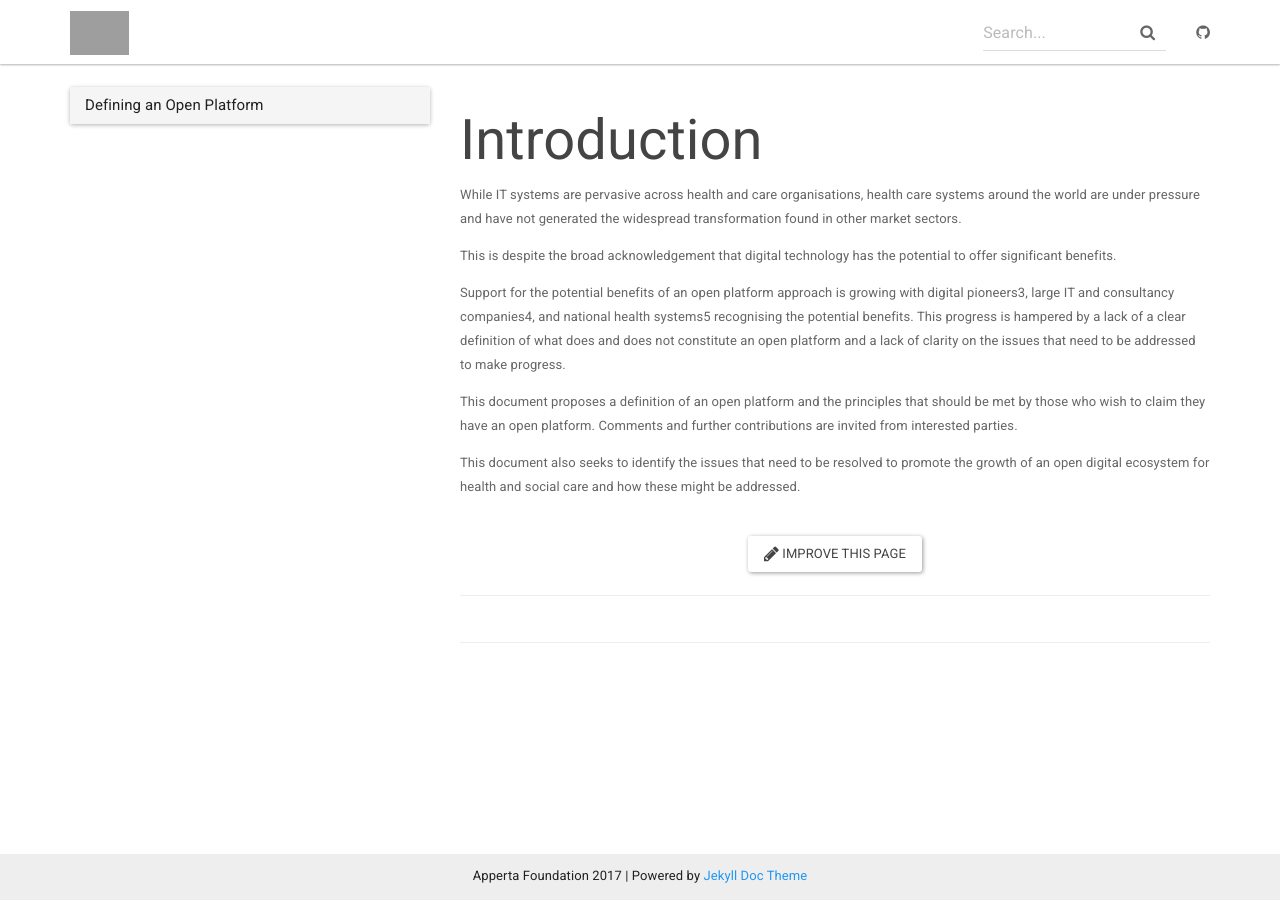
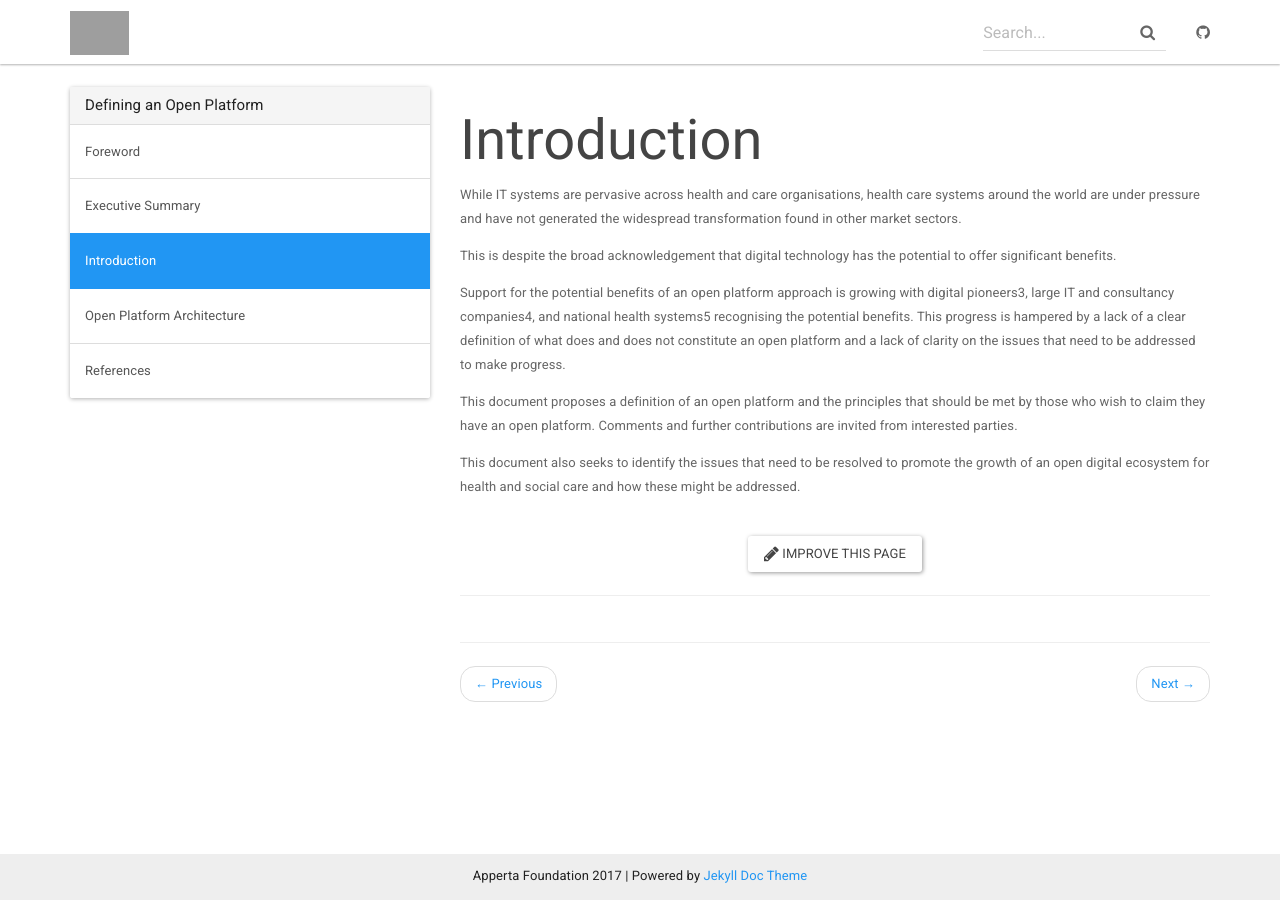
Before and after one commit to nhsland/apperta-open-platform, a Jekyll site: the page built from docs/_docs/introduction.md, in a window 1280 px wide. Built offline with Jekyll 4.4.1, drawn with Linux system fonts in a browser that asks for light colours; nearby versions of some CDN libraries; comment, search, counter and statistics services are not loaded; grey boxes are pictures that could not be loaded.

Commit message:
Added introduction and references

```diff
--- a/docs/_data/docs.yml
+++ b/docs/_data/docs.yml
@@ -2,4 +2,6 @@
   docs:
   - home
   - executive-summary
+  - introduction
   - open-platform-architecture
+  - references
```
